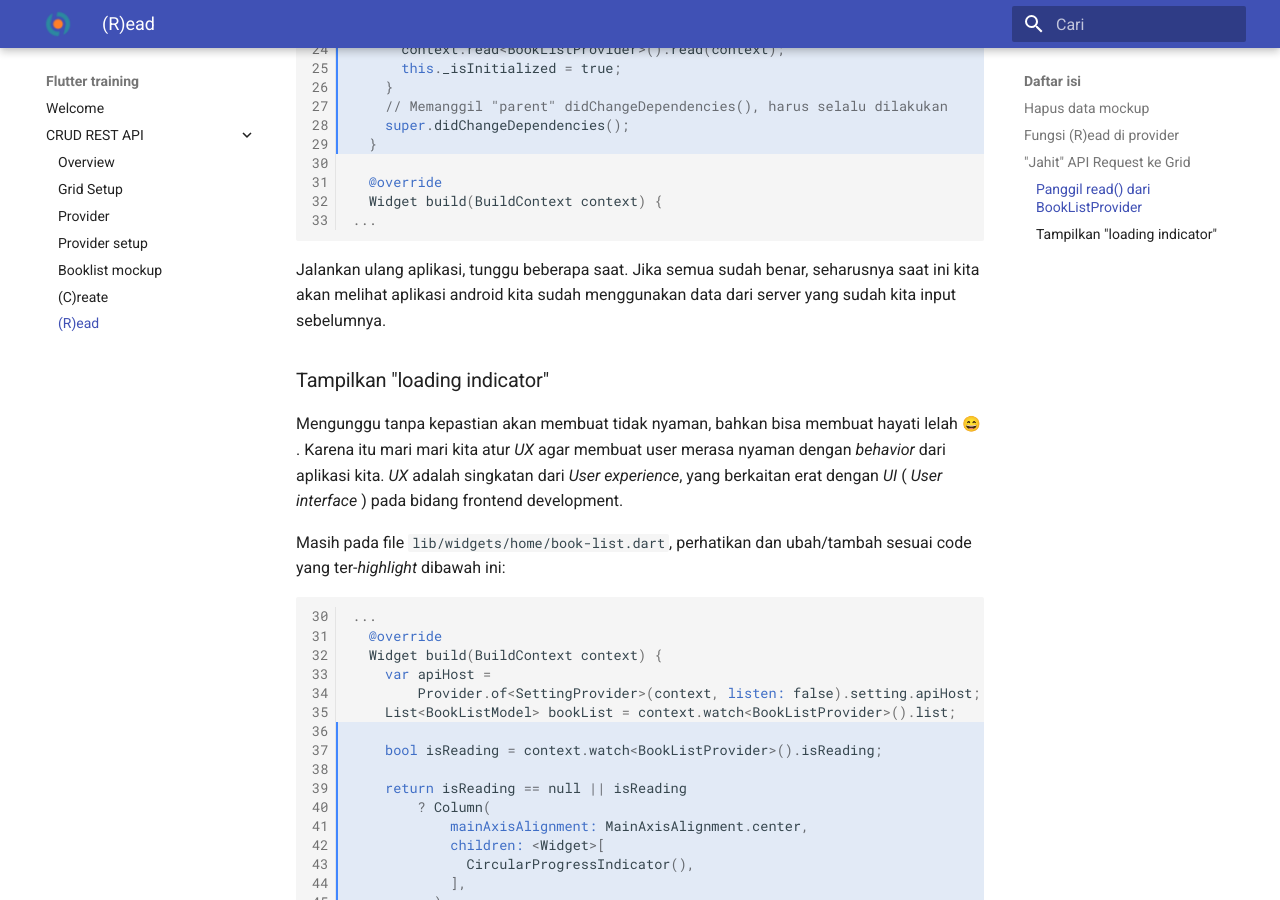
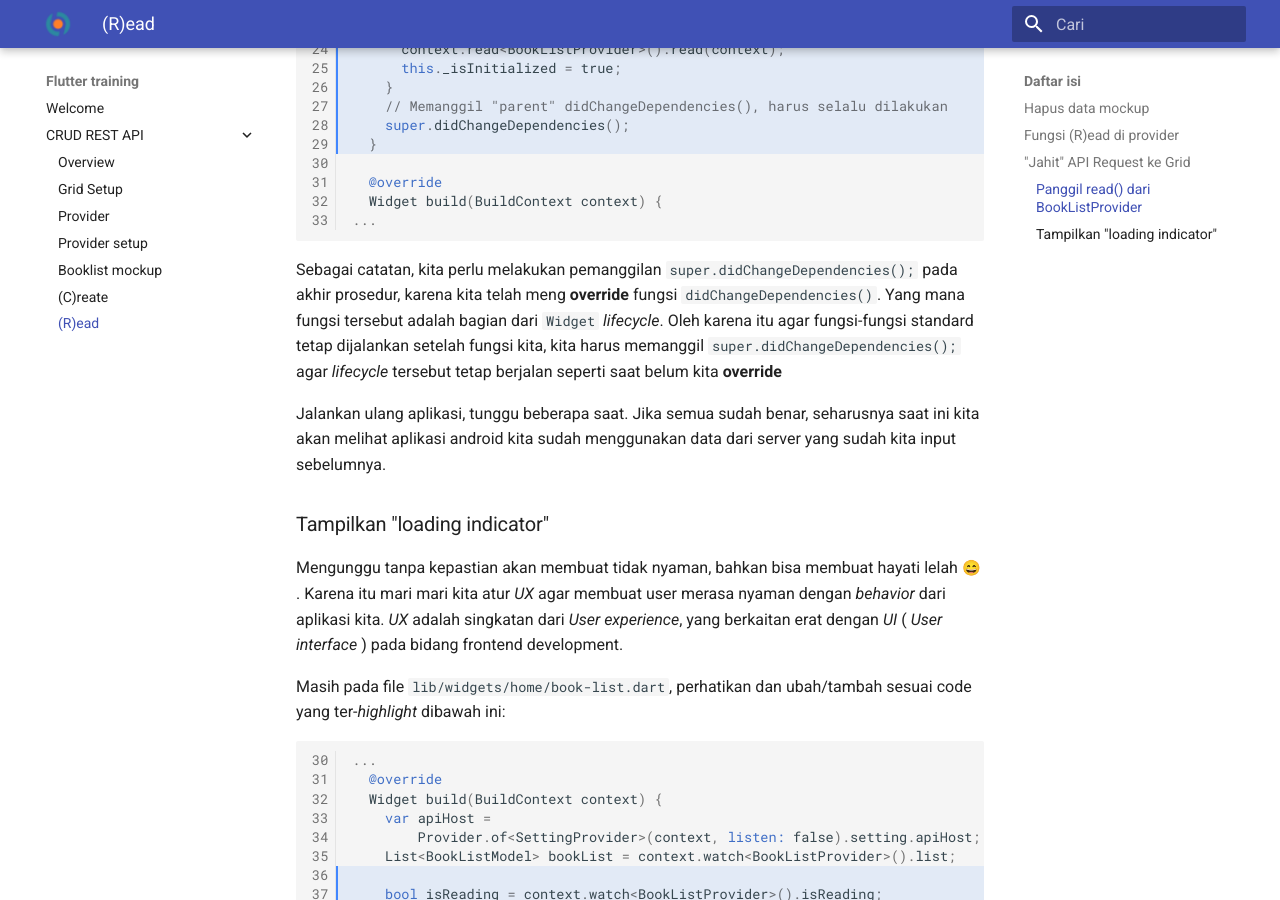
Before and after one commit to BIQDev/flutter-training-docs, an MkDocs documentation site: the page built from docs/crud-rest-api/read.md, in a window 1280 px wide and 900 px high, scrolled down 2983 px. Built offline with MkDocs 1.6.1 and Material for MkDocs 9.7.7, drawn with Linux system fonts in a browser that asks for light colours; emoji names are drawn with the system emoji font.

Commit message:
(R)ead: addional note to the widget

````diff
--- a/docs/crud-rest-api/read.md
+++ b/docs/crud-rest-api/read.md
@@ -142,6 +142,8 @@ class _BookListState extends State<BookList> {
 ...
 ```
 
+Sebagai catatan, kita perlu melakukan pemanggilan `super.didChangeDependencies();` pada akhir prosedur, karena kita telah meng **override** fungsi `didChangeDependencies()`. Yang mana fungsi tersebut adalah bagian dari `Widget` *lifecycle*. Oleh karena itu agar fungsi-fungsi standard tetap dijalankan setelah fungsi kita, kita harus memanggil `super.didChangeDependencies();` agar *lifecycle* tersebut tetap berjalan seperti saat belum kita **override**
+
 Jalankan ulang aplikasi, tunggu beberapa saat. Jika semua sudah benar, seharusnya saat ini kita akan melihat aplikasi android kita sudah menggunakan data dari server yang sudah kita input sebelumnya.
 
 ### Tampilkan "loading indicator"
````
